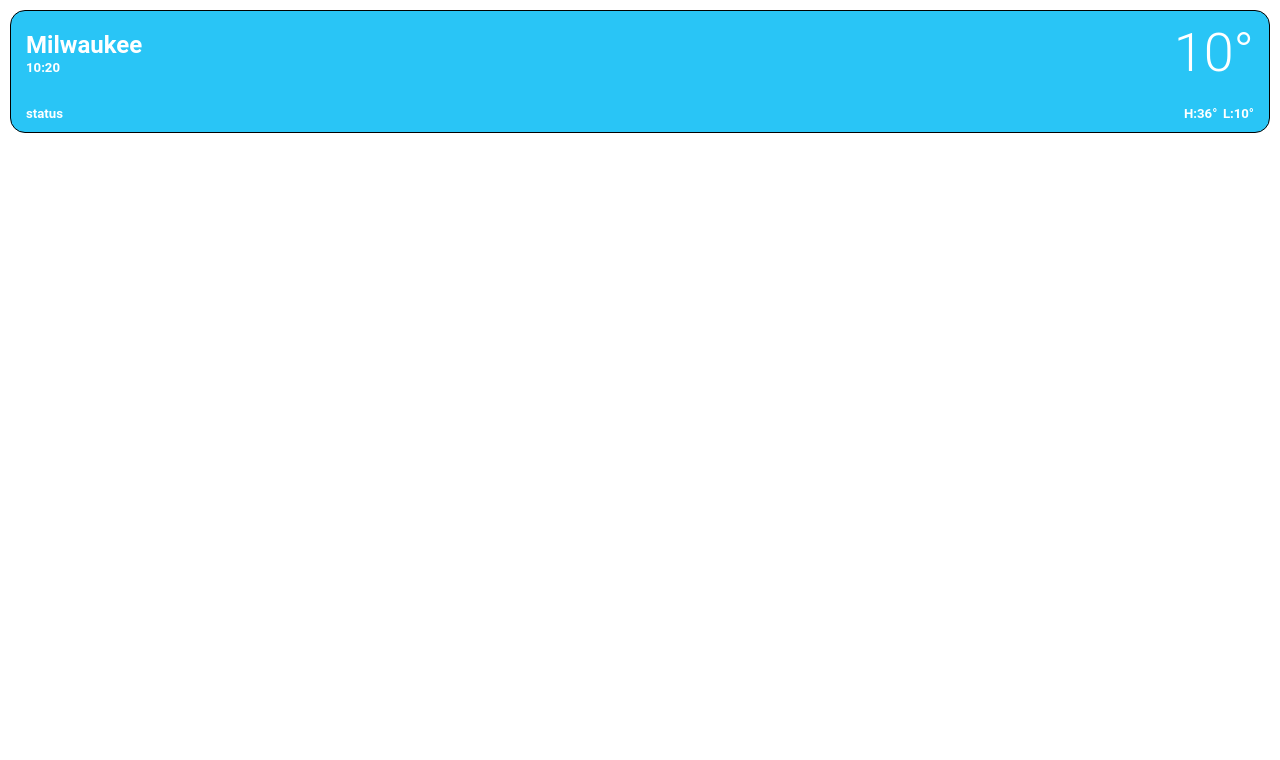
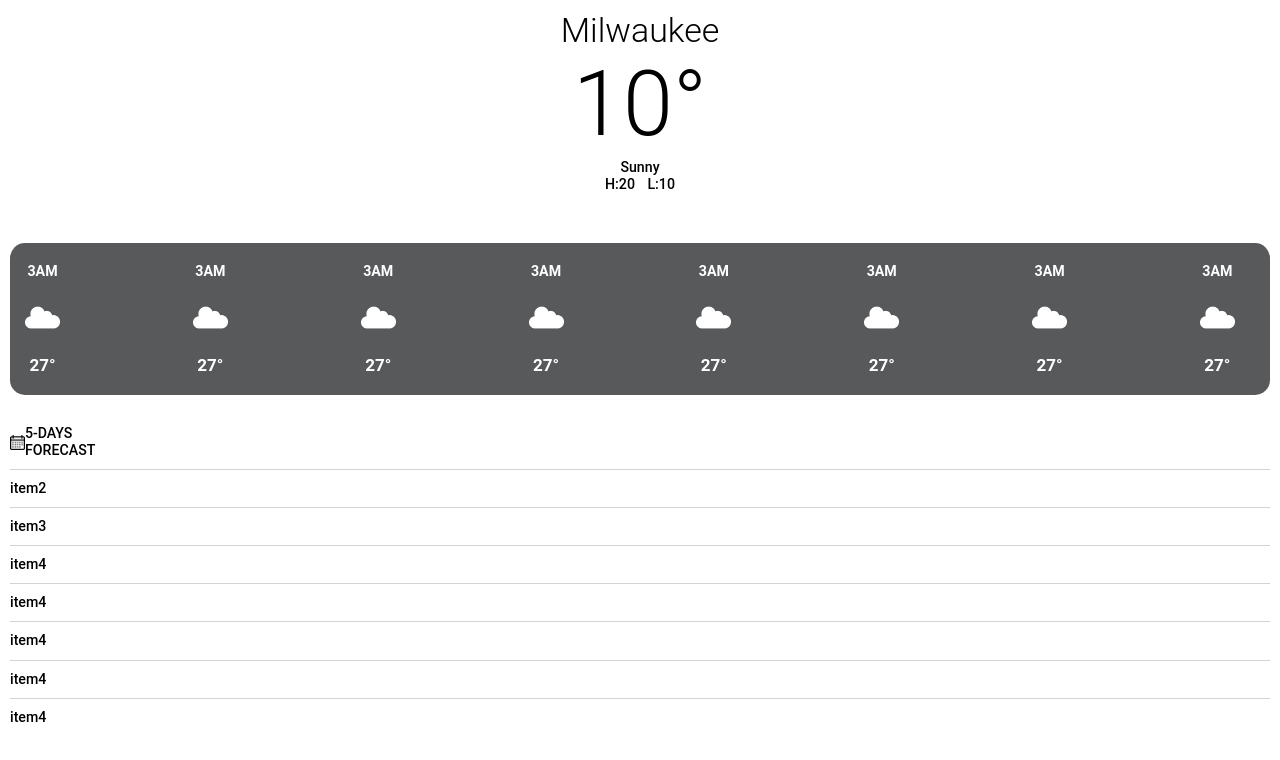
Before and after one commit to swe-thinhnguyen1701/weather-forecast, a plain HTML site: page index.html in a window 1280 px wide. Drawn offline with nearby package versions, Linux system fonts and the light colour scheme.

Commit message:
add hourly-forecast component

```diff
--- a/css/style.css
+++ b/css/style.css
@@ -1,6 +1,6 @@
 :root{
-  --bg-light: #29C5F6;
-  --bg-dark: #3e3e42;
+  --bg-light: #5ac0fe;
+  --bg-dark: #57595b;
 }
 
 *{
@@ -33,7 +33,7 @@ h2, h3, h4{
 }
 
 h2{
-  font-size: 3rem;
+  font-size: 7rem;
 }
 
 h3{
@@ -53,10 +53,6 @@ h4{
     font-size: 1.28rem;
   }
 
-  h2{
-    font-size: 4rem;
-  }
-
   h3{
     font-size: 2.8rem;
   }
@@ -68,11 +64,11 @@ h4{
 
 @media screen and (min-width: 1024px){
   body{
-    font-size: 1.32rem;
+    font-size: 1.42rem;
   }
 
   h2{
-    font-size: 5rem;
+    font-size: 9rem;
   }
 
   h3{
@@ -84,18 +80,30 @@ h4{
   }
 }
 
+/* SIZING */
+.w-1{
+  width: 7rem;
+}
+
+.w-2{
+  width: 135px;
+}
+
 /* CONTAINER */
 .container{
   padding: 1rem 1.5rem;
   /* remove this line below after done*/
-  border: 1px solid black;
+  /* border: 1px solid black;  */
   border-radius: 1.5rem;
+  background-color: var(--bg-dark);
+  color: white;
 }
 
 /* LIST */
 .list{
   padding: 0;
   margin: 0;
+  /* overflow: hidden; */
 }
 
 .list--row{
@@ -136,10 +144,31 @@ h4{
   margin-bottom: 2rem;
 }
 
+.mb-5{
+  margin-bottom: 5rem;
+}
+
+.mt-2{
+  margin-top: 2rem;
+}
+
+.ml-2{
+  margin-left: 2rem;
+}
+
+.mr-2{
+  margin-right: 2rem;
+}
+
 /* DISPLAY */
 .d-flex-row{
   display: flex;
   flex-direction: row;
+}
+
+.d-flex-col{
+  display: flex;
+  flex-direction: column;
 }
 
 .justify-content-between{
@@ -171,3 +200,41 @@ h4{
 .card__weather-min-max{
   width: 7rem;
 }
+
+/* CURRENT TEMP */
+.current-temp{
+
+}
+
+/* ICON */
+.icon{
+  width: 35px;
+  height: 35px;
+}
+
+.icon--small{
+  width: 15px;
+  height: 15px;
+}
+
+/* HOURLY FORECAST */
+.hourly-forecast{
+  overflow-x: scroll;
+  white-space: nowrap;
+}
+
+.hourly-forecast::-webkit-scrollbar{
+  display: none;
+}
+
+.hourly-forecast .list-item{
+  flex-shrink: 0;
+}
+
+.hourly-forecast__time, .hourly-forecast__temp{
+  font-weight: bold;
+}
+
+.hourly-forecast__temp{
+  font-size: 1.7rem;
+}
--- a/index.html
+++ b/index.html
@@ -8,27 +8,114 @@
     <link rel="stylesheet" href="./css/style.css" />
   </head>
   <body>
-    <form>
-      <div class="container card">
-        <label for="milwaukee">
-          <div class="d-flex-row justify-content-between align-items-center mb-2">
-            <div>
-              <h3 class="card__city fw-bold">Milwaukee</h3>
-              <p class="fw-bold">10:20</p>
-            </div>
-            <h2 class="card__current-temp">10&deg;</h2>
+    <section class="d-flex-col align-items-center mb-5">
+      <h3>Milwaukee</h3>
+      <h2>10&deg;</h2>
+      <div class="d-flex-col align-items-center">
+        <p>Sunny</p>
+        <div class="d-flex-row w-1 justify-content-between">
+          <p>H:20</p>
+          <p>L:10</p>
+        </div>
+      </div>
+    </section>
+    <section class="container hourly-forecast mb-2">
+      <ul class="list list--row">
+        <li class="list-item d-flex-col align-items-center mr-2">
+          <p class="hourly-forecast__time">3AM</p>
+          <img
+            src="./images/cloud.png"
+            class="icon mt-2 mb-2"
+            alt="cloud icon"
+          />
+          <p class="hourly-forecast__temp">27&deg;</p>
+        </li>
+        <li class="list-item d-flex-col align-items-center mr-2">
+          <p class="hourly-forecast__time">3AM</p>
+          <img
+            src="./images/cloud.png"
+            class="icon mt-2 mb-2"
+            alt="cloud icon"
+          />
+          <p class="hourly-forecast__temp">27&deg;</p>
+        </li>
+        <li class="list-item d-flex-col align-items-center mr-2">
+          <p class="hourly-forecast__time">3AM</p>
+          <img
+            src="./images/cloud.png"
+            class="icon mt-2 mb-2"
+            alt="cloud icon"
+          />
+          <p class="hourly-forecast__temp">27&deg;</p>
+        </li>
+        <li class="list-item d-flex-col align-items-center mr-2">
+          <p class="hourly-forecast__time">3AM</p>
+          <img
+            src="./images/cloud.png"
+            class="icon mt-2 mb-2"
+            alt="cloud icon"
+          />
+          <p class="hourly-forecast__temp">27&deg;</p>
+        </li>
+        <li class="list-item d-flex-col align-items-center mr-2">
+          <p class="hourly-forecast__time">3AM</p>
+          <img
+            src="./images/cloud.png"
+            class="icon mt-2 mb-2"
+            alt="cloud icon"
+          />
+          <p class="hourly-forecast__temp">27&deg;</p>
+        </li>
+        <li class="list-item d-flex-col align-items-center mr-2">
+          <p class="hourly-forecast__time">3AM</p>
+          <img
+            src="./images/cloud.png"
+            class="icon mt-2 mb-2"
+            alt="cloud icon"
+          />
+          <p class="hourly-forecast__temp">27&deg;</p>
+        </li>
+        <li class="list-item d-flex-col align-items-center mr-2">
+          <p class="hourly-forecast__time">3AM</p>
+          <img
+            src="./images/cloud.png"
+            class="icon mt-2 mb-2"
+            alt="cloud icon"
+          />
+          <p class="hourly-forecast__temp">27&deg;</p>
+        </li>
+        <li class="list-item d-flex-col align-items-center mr-2">
+          <p class="hourly-forecast__time">3AM</p>
+          <img
+            src="./images/cloud.png"
+            class="icon mt-2 mb-2"
+            alt="cloud icon"
+          />
+          <p class="hourly-forecast__temp">27&deg;</p>
+        </li>
+      </ul>
+    </section>
+    <section class="five-days-forecast">
+      <ul class="list list--col">
+        <li class="list-item">
+          <div class="d-flex-row align-items-center justify-content-between w-2">
+            <img
+              src="./images/calendar.png"
+              class="icon icon--small five-days-forecast__heading"
+              alt="calendar icon"
+            />
+            <p>5-DAYS FORECAST</p>
           </div>
-          <div class="d-flex-row justify-content-between align-items-end fw-bold">
-            <p>status</p>
-            <div class="d-flex-row justify-content-between card__weather-min-max">
-              <p>H:36&deg;</p>
-              <p>L:10&deg;</p>
-            </div>
-          </div>
-        </label>
-        <input type="radio" name="milwaukee" id="milwaukee" class="hidden-radio" />
-      </div>
-    </form>
+        </li>
+        <li class="list-item">item2</li>
+        <li class="list-item">item3</li>
+        <li class="list-item">item4</li>
+        <li class="list-item">item4</li>
+        <li class="list-item">item4</li>
+        <li class="list-item">item4</li>
+        <li class="list-item">item4</li>
+      </ul>
+    </section>
 
     <script
       src="https://code.jquery.com/jquery-3.7.1.min.js"
```
Also changed, not shown: components/hourly-forecast.html (added, +44 -0 lines), images/cloud.png (added), images/heavy-rain.png (added), images/sun.png (added), 2 other files.
